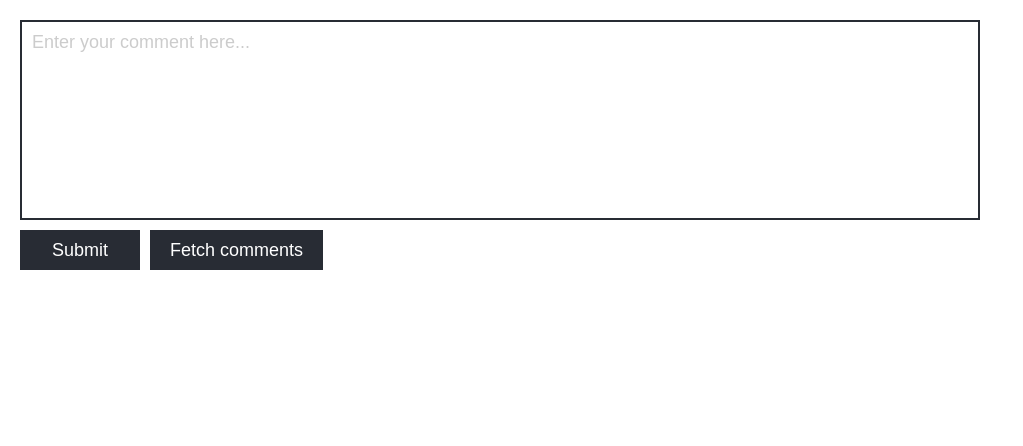
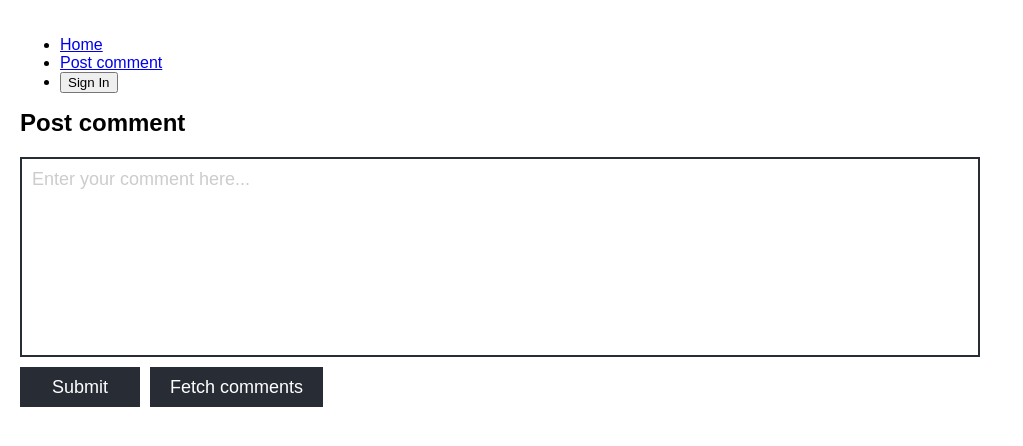
Before and after one commit to inwisloklem/react-redux-advanced, a React (Create React App) app: page /post in a window 1280 px wide. Shown: the top 446 px of the page, without its empty margins (0-1023 px from the left). Built offline with nearby package versions, Linux system fonts and the light colour scheme; a web font is replaced by a local one.

Commit message:
Update (70)

```diff
--- a/src/actions/index.js
+++ b/src/actions/index.js
@@ -1,5 +1,12 @@
 import axios from 'axios'
-import { FETCH_COMMENTS, SAVE_COMMENT } from 'actions/types'
+import { CHANGE_AUTH, FETCH_COMMENTS, SAVE_COMMENT } from 'actions/types'
+
+export function changeAuth (isLoggedIn) {
+  return {
+    type: CHANGE_AUTH,
+    payload: isLoggedIn
+  }
+}
 
 export function fetchComments () {
   const response = axios.get('http://jsonplaceholder.typicode.com/comments')
--- a/src/actions/types.js
+++ b/src/actions/types.js
@@ -1,2 +1,3 @@
+export const CHANGE_AUTH = 'CHANGE_AUTH'
 export const FETCH_COMMENTS = 'FETCH_COMMENTS'
 export const SAVE_COMMENT = 'SAVE_COMMENT'
--- a/src/components/App.jsx
+++ b/src/components/App.jsx
@@ -1,19 +1,47 @@
-import React from 'react'
+import React, { Component } from 'react'
+import PropTypes from 'prop-types'
+import { Route, Link } from 'react-router-dom'
+import { connect } from 'react-redux'
 import CommentForm from 'components/CommentForm'
 import CommentList from 'components/CommentList'
 import styles from 'components/App.module.sass'
 
-function App () {
-  return (
-    <main className={styles.app}>
-      <section className={styles.commentForm}>
-        <CommentForm />
-      </section>
-      <section className={styles.commentList}>
-        <CommentList />
-      </section>
-    </main>
-  )
+class App extends Component {
+  renderButton () {
+    return <button>{this.props.auth ? 'Sign Out' : 'Sign In'}</button>
+  }
+
+  renderHeader () {
+    return (
+      <ul>
+        <li>
+          <Link to='/'>Home</Link>
+        </li>
+        <li>
+          <Link to='/post'>Post comment</Link>
+        </li>
+        <li>{this.renderButton()}</li>
+      </ul>
+    )
+  }
+
+  render () {
+    return (
+      <main className={styles.app}>
+        {this.renderHeader()}
+        <Route path='/post' component={CommentForm} />
+        <Route exact path='/' component={CommentList} />
+      </main>
+    )
+  }
 }
 
-export default App
+App.propTypes = {
+  auth: PropTypes.bool.isRequired
+}
+
+function mapStateToProps (state) {
+  return { auth: state.auth }
+}
+
+export default connect(mapStateToProps)(App)
--- a/src/components/CommentForm.jsx
+++ b/src/components/CommentForm.jsx
@@ -24,6 +24,8 @@ class CommentForm extends Component {
     const { comment } = this.state
     const { handleChange, handleSubmit } = this
     return (
+      <>
+        <h2 className={styles.title}>Post comment</h2>
         <form className={styles.form} onSubmit={handleSubmit}>
           <textarea
             className={styles.textArea}
@@ -44,6 +46,7 @@ class CommentForm extends Component {
             Fetch comments
           </button>
         </form>
+      </>
     )
   }
 }
--- a/src/components/CommentForm.module.sass
+++ b/src/components/CommentForm.module.sass
@@ -35,3 +35,7 @@
 
   &:focus
     border-color: $c-accent
+
+.title
+  margin: 0
+  margin-bottom: 20px
--- a/src/components/CommentList.jsx
+++ b/src/components/CommentList.jsx
@@ -13,7 +13,12 @@ class CommentList extends Component {
   }
 
   render () {
-    return <ul className={styles.list}>{this.renderComments()}</ul>
+    return (
+      <>
+        <h2 className={styles.title}>Home</h2>
+        <ul className={styles.list}>{this.renderComments()}</ul>
+      </>
+    )
   }
 }
 
@@ -21,4 +26,8 @@ CommentList.propTypes = {
   comments: PropTypes.array.isRequired
 }
 
-export default connect(state => ({ comments: state.comments }))(CommentList)
+function mapStateToProps (state) {
+  return { comments: state.comments }
+}
+
+export default connect(mapStateToProps)(CommentList)
--- a/src/components/CommentList.module.sass
+++ b/src/components/CommentList.module.sass
@@ -11,3 +11,7 @@
 
   &:not(:last-of-type)
     border-bottom: solid 1px $c-secondary
+
+.title
+  margin: 0
+  margin-bottom: 20px
--- a/src/index.jsx
+++ b/src/index.jsx
@@ -1,5 +1,6 @@
 import React from 'react'
 import ReactDOM from 'react-dom'
+import { BrowserRouter } from 'react-router-dom'
 import App from 'components/App'
 import Root from 'Root'
 import 'index.sass'
@@ -7,7 +8,9 @@ import * as serviceWorker from './serviceWorker'
 
 ReactDOM.render(
   <Root>
-    <App />
+    <BrowserRouter>
+      <App />
+    </BrowserRouter>
   </Root>,
   document.getElementById('root')
 )
--- /dev/null
+++ b/src/reducers/auth.js
@@ -0,0 +1,10 @@
+import { CHANGE_AUTH } from 'actions/types'
+
+export default function (state = false, action) {
+  switch (action.type) {
+    case CHANGE_AUTH:
+      return action.payload
+    default:
+      return state
+  }
+}
--- a/src/reducers/index.js
+++ b/src/reducers/index.js
@@ -1,6 +1,8 @@
 import { combineReducers } from 'redux'
+import authReducer from 'reducers/auth'
 import commentsReducer from 'reducers/comments'
 
 export default combineReducers({
+  auth: authReducer,
   comments: commentsReducer
 })
```
Lines whose indentation alone changed are shown as unchanged.
